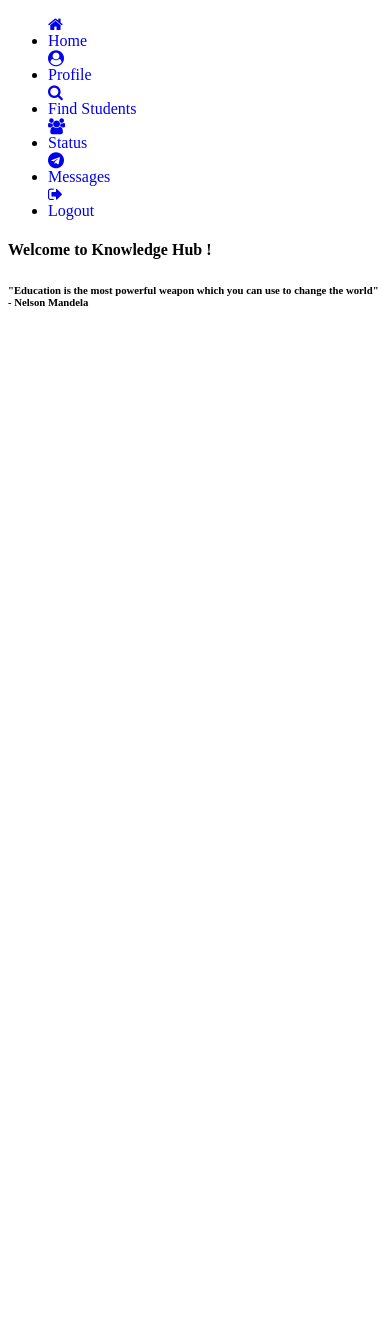
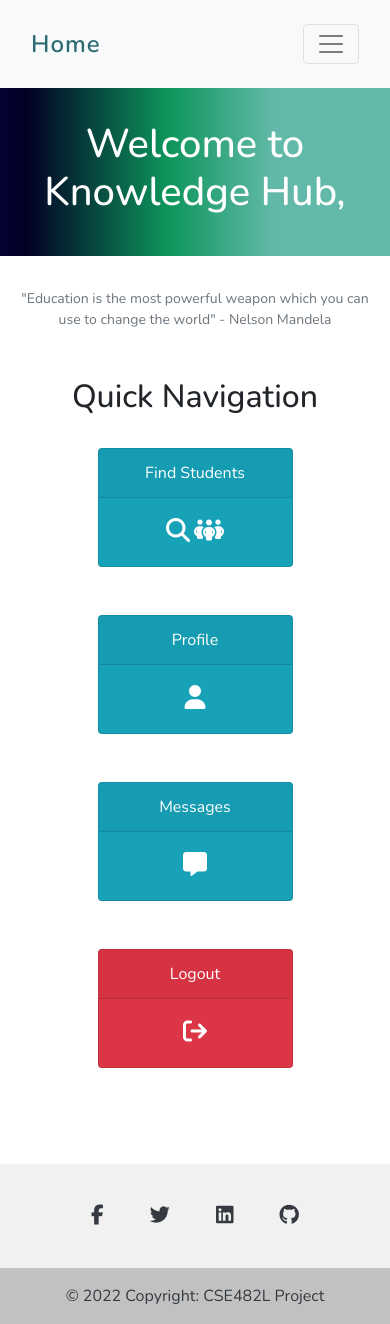
Before and after one commit to Awsaf780/TuitionManager, a PHP site: page /thome.php in a window 390 px wide. Before the commit the page ends 306 px from the top, so only its background shows below. Run offline with PHP 8.4, Linux system fonts and the light colour scheme; the visitor is signed in with stand-in values (Sample User, id 1); data that the repository does not hold is empty; some libraries are stand-ins or nearby versions.

Commit message:
Redesign Teacher Home

```diff
--- a/logout.php
+++ b/logout.php
@@ -4,6 +4,9 @@
     $username = $_COOKIE['admin_username'];
 
     setcookie("admin_username", $username, time() - 360,'/');
+    setcookie("logged_in_as", $_COOKIE['logged_in_as'], time() - 360,'/');
+    setcookie("logged_in_user", $_COOKIE['logged_in_user'], time() - 360,'/');
+
 
     header("Location:index.php");
 ?>
--- /dev/null
+++ b/partials/header-teacher.php
@@ -0,0 +1,74 @@
+<?php
+  include 'session.php';
+?>
+
+<!DOCTYPE html>
+<html>
+<head>
+	<meta charset="utf-8">
+	<meta http-equiv="X-UA-Compatible" content="IE=edge">
+	<meta name="viewport" content="width=device-width, initial-scale=1">
+
+	<title>Teacher | Home</title>
+
+
+
+
+	<link rel="preconnect" href="https://fonts.googleapis.com">
+  <script src="https://kit.fontawesome.com/aa300de56c.js" crossorigin="anonymous"></script>
+
+  <link rel="preconnect" href="https://fonts.gstatic.com" crossorigin>
+  <link
+    href="https://fonts.googleapis.com/css2?family=Josefin+Sans:wght@100;200;300;400;500;600;700&family=Lora:ital,wght@1,400;1,500;1,600;1,700&family=Nunito:ital,wght@0,300;0,400;0,500;0,600;0,700;0,800;0,900;1,300;1,400;1,500;1,600;1,700;1,800;1,900&family=Varela&family=Varela+Round&display=swap"
+    rel="stylesheet">
+
+    <link rel="stylesheet" href="https://cdn.jsdelivr.net/npm/bootstrap@4.6.1/dist/css/bootstrap.min.css"
+    integrity="sha384-zCbKRCUGaJDkqS1kPbPd7TveP5iyJE0EjAuZQTgFLD2ylzuqKfdKlfG/eSrtxUkn" crossorigin="anonymous">
+
+    <link rel="stylesheet" href="css/style.css">
+</head>
+
+
+
+<body>
+
+	<div class="container-fluid navbar-style py-3">
+    <div class="row">
+      <div class="col-md-10 col-12 mx-auto">
+
+
+
+        <nav class="navbar navbar-expand-lg navbar-light bg-light">
+          <a class="navbar-brand" id="logo" href="thome.php">Home</a>
+          <button class="navbar-toggler" type="button" data-toggle="collapse" data-target="#navbarSupportedContent"
+            aria-controls="navbarSupportedContent" aria-expanded="false" aria-label="Toggle navigation">
+            <span class="navbar-toggler-icon"></span>
+          </button>
+
+          <div class="collapse navbar-collapse" id="navbarSupportedContent">
+            <ul class="navbar-nav ml-auto">
+              <li class="nav-item active">
+                <a class="nav-link" href="tprofile.php">Profile<span class="sr-only">(current)</span></a>
+              </li>
+              <li class="nav-item">
+                <a class="nav-link" href="findstudent.php">Find Students</a>
+              </li>
+              <li class="nav-item">
+                <a class="nav-link" href="tstatus.php">Status</a>
+              </li>
+              <li class="nav-item">
+                <a class="nav-link" href="message.php">Messages</a>
+              </li>
+              <li class="nav-item">
+                <a class="nav-link" href="logout.php">Logout</a>
+              </li>
+
+            </ul>
+
+          </div>
+        </nav>
+
+
+      </div>
+    </div>
+  </div>
--- a/thome.php
+++ b/thome.php
@@ -1,51 +1,84 @@
 <?php
-session_start();
-include 'dbh.php';
 
-$username=$_SESSION['username'];
+	include 'partials/header-teacher.php';
 
-$sql="SELECT * FROM teacher WHERE username='$username'";
-$result=$conn->query($sql);
-$retrive=mysqli_fetch_array($result);
-//print_r($retrive);
+	if( isset($_COOKIE['logged_in_as']) && isset($_COOKIE['logged_in_user']) ){
 
-$firstname=$retrive['firstname'];
-$lastname=$retrive['lastname'];
+		$type = $_COOKIE['logged_in_as'];
+		$username = $_COOKIE['logged_in_user'];
 
+		$sql = "SELECT * FROM $type WHERE username='$username'";
+		$result = $conn->query($sql);
+		$row = mysqli_fetch_array($result);
+
+		$firstname = $row['firstname'];
+		$lastname = $row['lastname'];
+
+	}else {
+		echo 'No user logged in';
+	}
 ?>
-<!DOCTYPE html>
-<html>
+
 <head>
-	<title>Home</title>
+	<style>
+		.row {
+			display: flex;
+			justify-content: center;
+		}
+	</style>
 </head>
-<meta name="viewport" content="width=device-width, initial-scale=1">
-<link rel="stylesheet" href="profilestyle.css">
-<link rel="stylesheet" href="https://cdnjs.cloudflare.com/ajax/libs/font-awesome/4.7.0/css/font-awesome.min.css">
-<body>
-	<header>
-		<div class="container">
-		<div class="icon-bar">
-			<nav>
-				<ul>
-					<li><a href="thome.php"><i class="fa fa-home"><br>Home</i></a></li>
-					<li><a href="tprofile.php"><i class="fa fa-user-circle"><br>Profile</i></a></li>
-					<li><a href="findstudent.php"><i class="fa fa-search"><br>Find Students</i></a></li>
-					<li><a href="tstatus.php"><i class="fa fa-users"><br>Status</i></a></li>
-					<li><a href="message.php"><i class="fa fa-telegram"><br>Messages</i></a></li>
-					<li><a href="logout.php"><i class="fa fa-sign-out"><br>Logout</i></a></li>
-				</ul>
-			</nav>
-		</div>
+
+<div class="full-height">
+
+	<div class="jumbotron jumbotron-fluid jumbotron-admin">
+      <div class="container admin-member-title">
+		  <h1 style="color: white;"><center>Welcome to Knowledge Hub, <br> <b style="font-size: 3rem;"><?php echo $firstname." ".$lastname; ?></b></center></h1>
+      </div>
+    </div>
+
+	<div class="container quotes">
+		<small class="form-text text-muted text-center"> "Education is the most powerful weapon which you can use to change the world" - Nelson Mandela </small>
 	</div>
-	</header>
-	<div class="welcome">
-		<h4 class="serif">Welcome to Knowledge Hub <?php echo $firstname." ".$lastname."!"; ?></h4>
+
+	<div class="container menu text-center mt-5">
+		<h2>Quick Navigation</h2><br>
+	<div class="row row-cols-2 row-cols-md-2 text-center">
+
+		<div class="card text-white bg-info mb-5 mx-5" style="max-width: 18rem;">
+		<div class="card-header"><a href="findstudent.php" class="stretched-link" style="text-decoration: none; color: white">Find Students</a></div>
+			<div class="card-body">
+			<i class="fa-solid fa-magnifying-glass" style="font-size: 24px;"></i> <i class="fa-solid fa-people-group"  style="font-size: 24px;"></i>
+			</div>
 		</div>
 
-	<div class="quotes">
-		<h6 class="serif">"Education is the most powerful weapon which you can use to change the world" - Nelson Mandela</h6>
+		<div class="card text-white bg-info mb-5 mx-5" style="max-width: 18rem;">
+			<div class="card-header"><a href="tprofile.php" class="stretched-link" style="text-decoration: none; color: white">Profile</a></div>
+			<div class="card-body">
+			<i class="fa-solid fa-user"  style="font-size: 24px;"></i>
+			</div>
+		</div>
 
+		<div class="card text-white bg-info mb-5 mx-5" style="max-width: 18rem;">
+		<div class="card-header"><a href="message.php" class="stretched-link" style="text-decoration: none; color: white">Messages</a></div>
+			<div class="card-body">
+				<i class="fa-solid fa-message" style="font-size: 24px;"></i>
+			</div>
+		</div>
+
+		<div class="card text-white bg-danger mb-5 mx-5" style="max-width: 18rem;">
+		<div class="card-header"><a href="logout.php" class="stretched-link" style="text-decoration: none; color: white">Logout</a></div>
+			<div class="card-body">
+				<i class="fa-solid fa-arrow-right-from-bracket" style="font-size: 24px;"></i>
+			</div>
+		</div>
+
+</div>
 	</div>
 
-</body>
-</html>
+</div>
+
+
+
+<?php
+	include 'partials/footer.php';
+?>
```
Also changed, not shown: signinas.php (+18 -2 lines).
